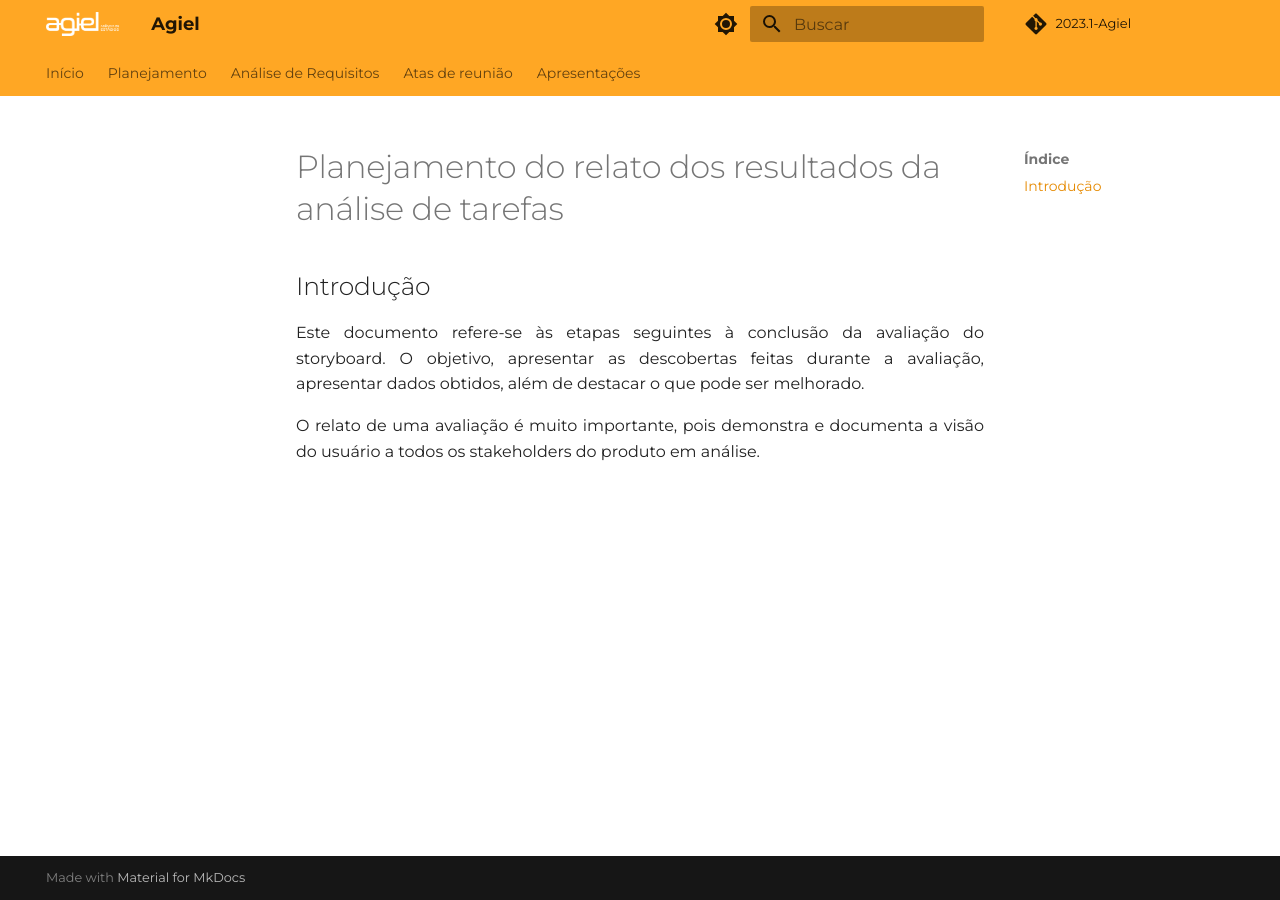
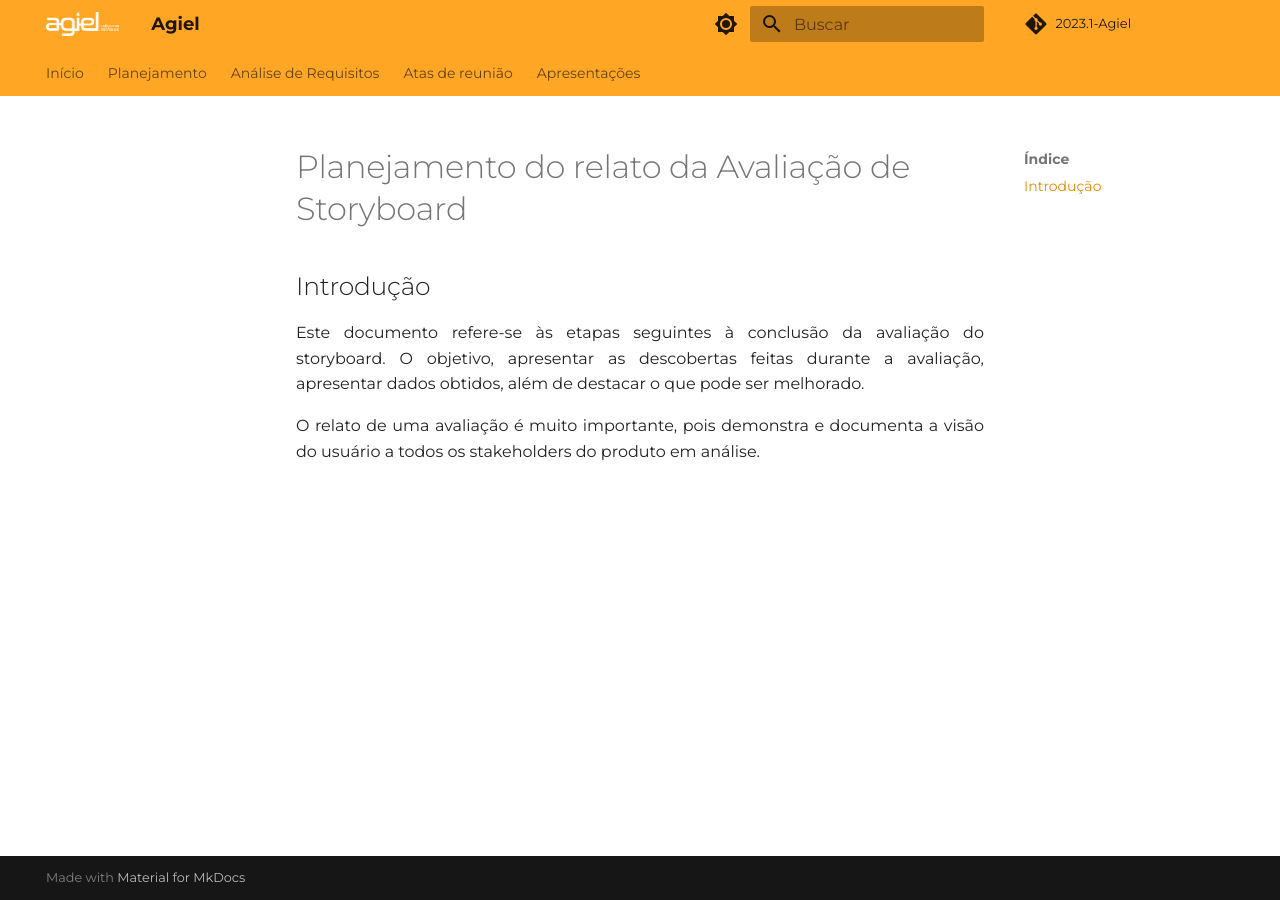
Before and after one commit to Interacao-Humano-Computador/2023.1-Agiel, an MkDocs documentation site: the page built from docs/desenvolvimento/storyboard/planejamento_relato_avaliacao_storyboard.md, in a window 1280 px wide. Built offline with MkDocs 1.6.1 and Material for MkDocs 9.7.7, drawn with Linux system fonts in a browser that asks for light colours; some web fonts are replaced; comment, search, counter and statistics services are not loaded.

Commit message:
corrigindo título

```diff
--- a/docs/desenvolvimento/storyboard/planejamento_relato_avaliacao_storyboard.md
+++ b/docs/desenvolvimento/storyboard/planejamento_relato_avaliacao_storyboard.md
@@ -1,4 +1,4 @@
-# Planejamento do relato dos resultados da análise de tarefas
+# Planejamento do relato da Avaliação de Storyboard
 
 ## Introdução
 <p align="justify">
```
